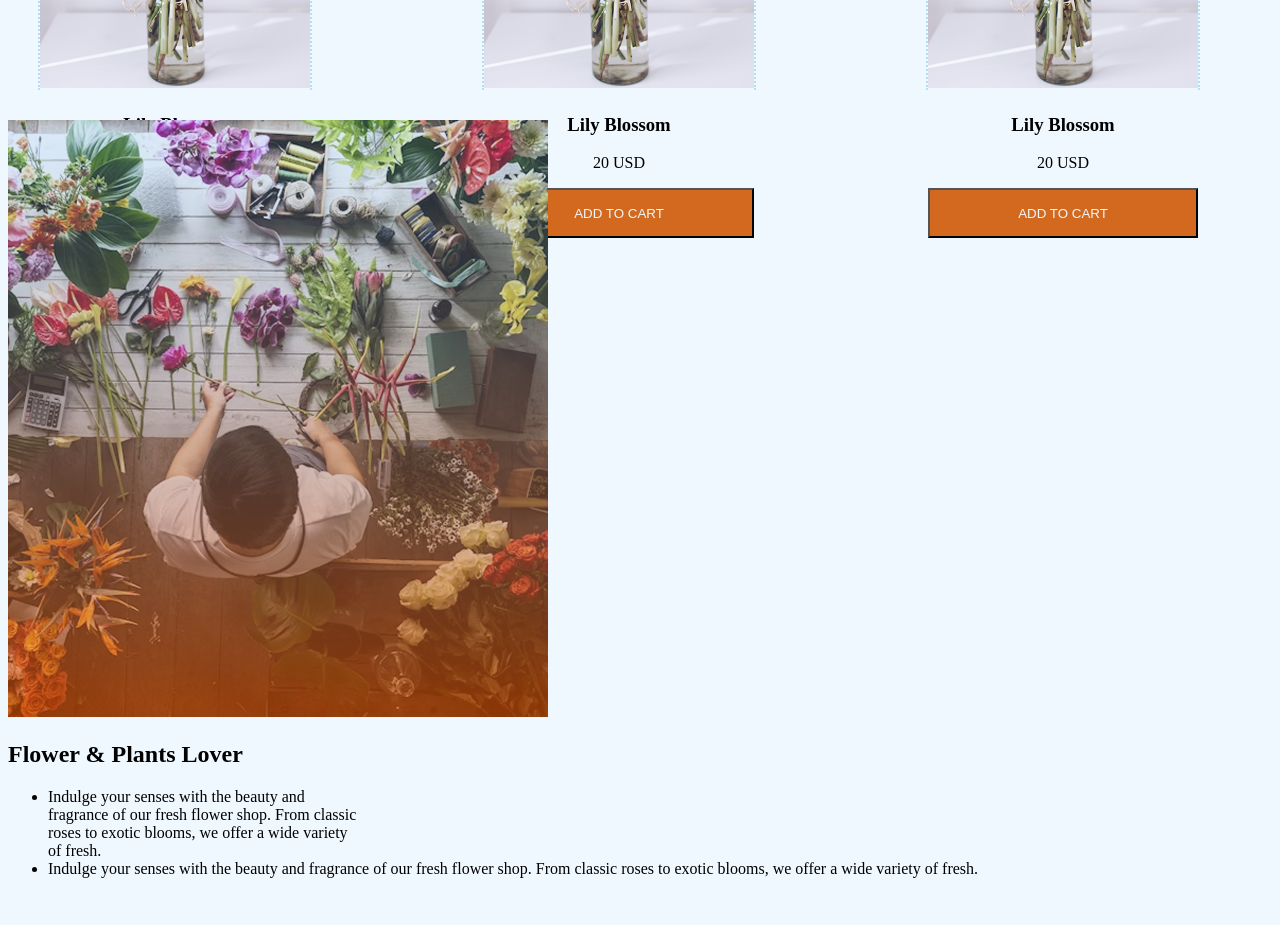
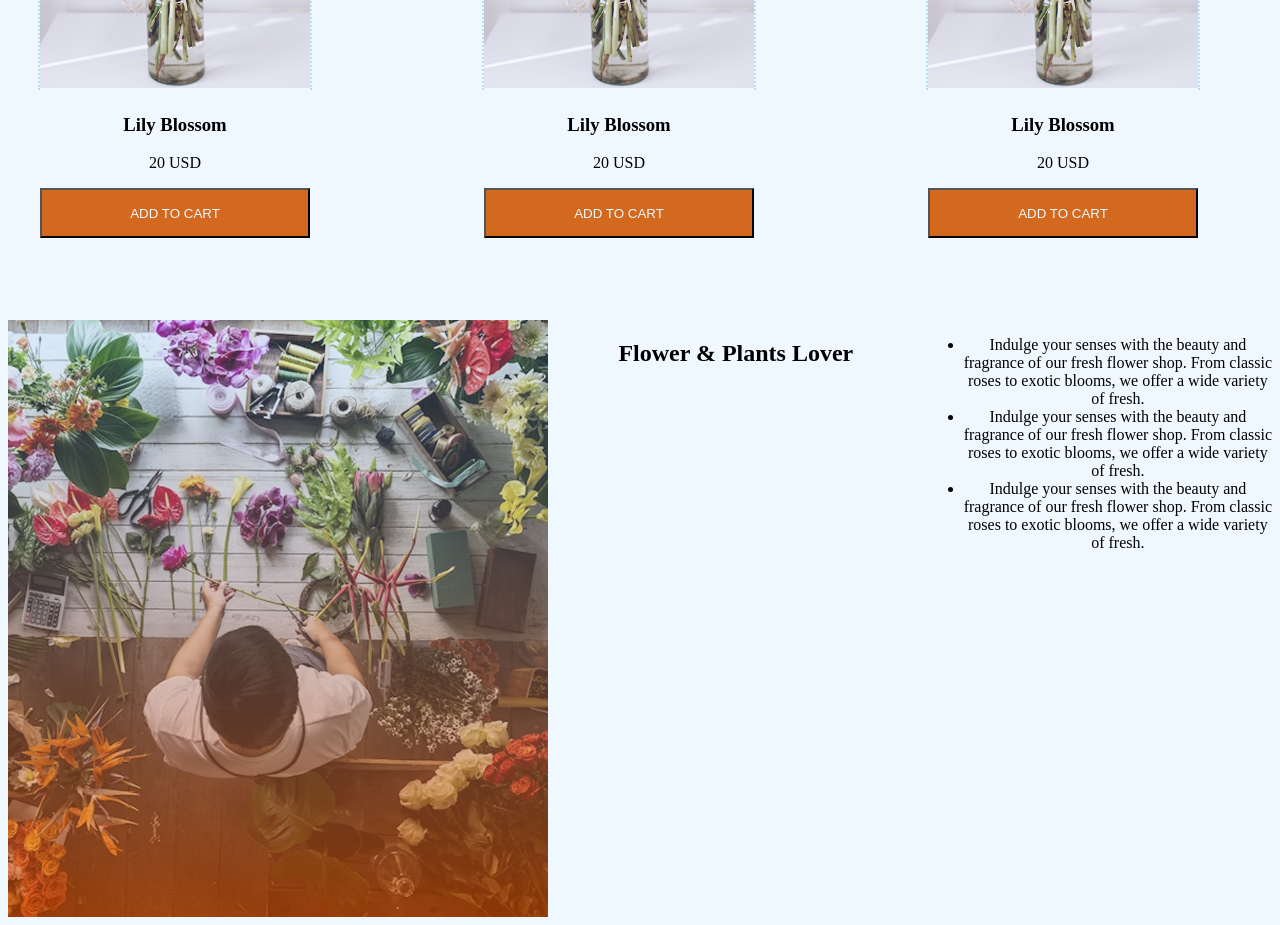
Before and after one commit to Asirul98/My-2nd-Assignment-ph, a plain HTML site: page index.html in a window 1280 px wide. Shown: the part 1500-2425 px from the top of the page. Before the commit the page ends 2394 px from the top, so only its background shows below. Drawn offline with Linux system fonts and the light colour scheme.

Commit message:
card add

```diff
--- a/index.html
+++ b/index.html
@@ -108,16 +108,16 @@
         </div>
     </div>
    </section>
-   <aside class="sidebar">
+   <section class="sidebar">
     <div class="sidebar-item">
         <img src="./assets/flower-store.png" alt="">
         <h1 class="side-title">Flower & Plants Lover</h1>
         <ul class="side-text">
             <li>Indulge your senses with the beauty and <br> fragrance of our fresh flower shop. From classic <br> roses to exotic blooms, we offer a wide variety <br> of fresh.</li>
-            <li>Indulge your senses with the beauty and fragrance of our fresh flower shop. From classic roses to exotic blooms, we offer a wide variety of fresh.</li>
+            <li>Indulge your senses with the beauty and <br> fragrance of our fresh flower shop. From classic <br> roses to exotic blooms, we offer a wide variety <br>of fresh.</li>
+            <li>Indulge your senses with the beauty and <br>fragrance of our fresh flower shop. From classic <br> roses to exotic blooms, we offer a wide variety <br> of fresh.</li>
         </ul>
     </div>
-
-   </aside>
+   </section>
 </body>
  </html>
--- a/styles/second.css
+++ b/styles/second.css
@@ -73,3 +73,11 @@ color:black;
 .alaign{
     text-align: center;
 }
+.sidebar{
+   margin-top: 200px;
+}
+.sidebar-item{
+     display: flex;
+    justify-content: space-between;
+    text-align: center;
+}
```
